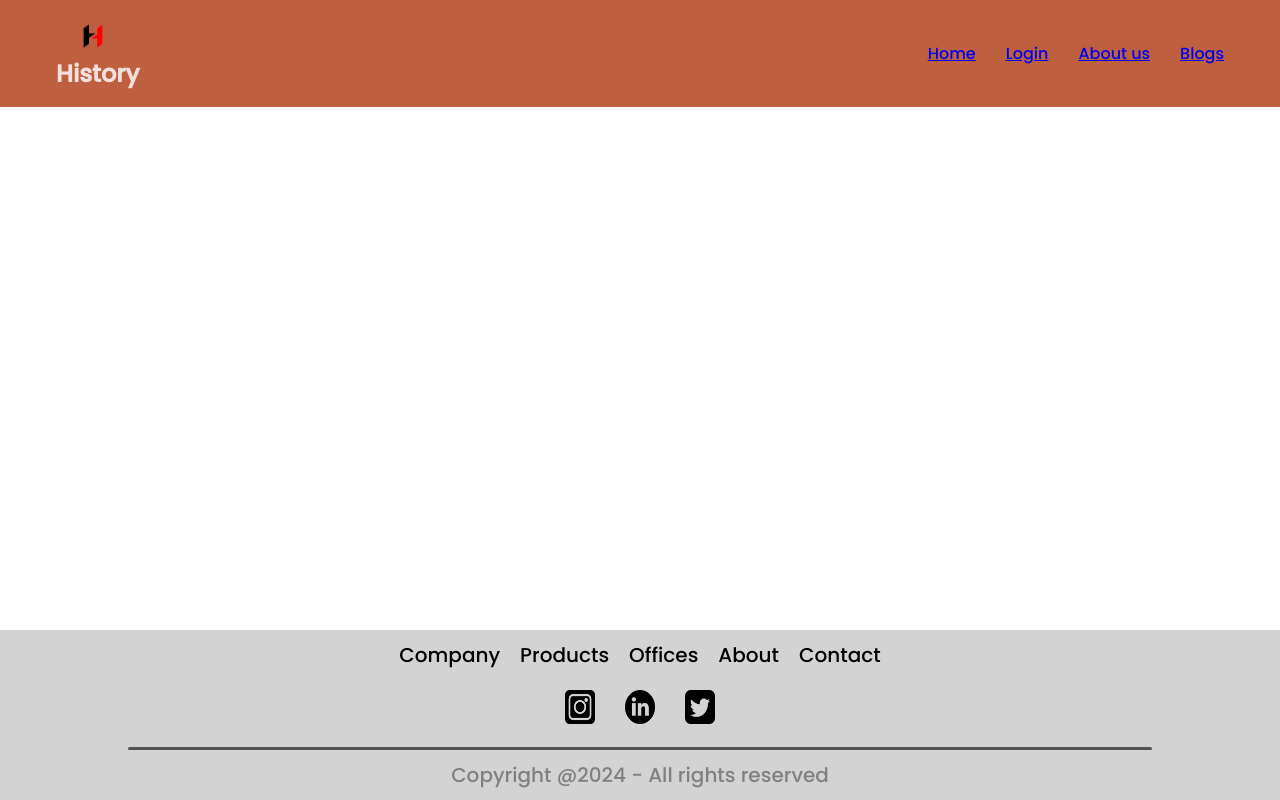
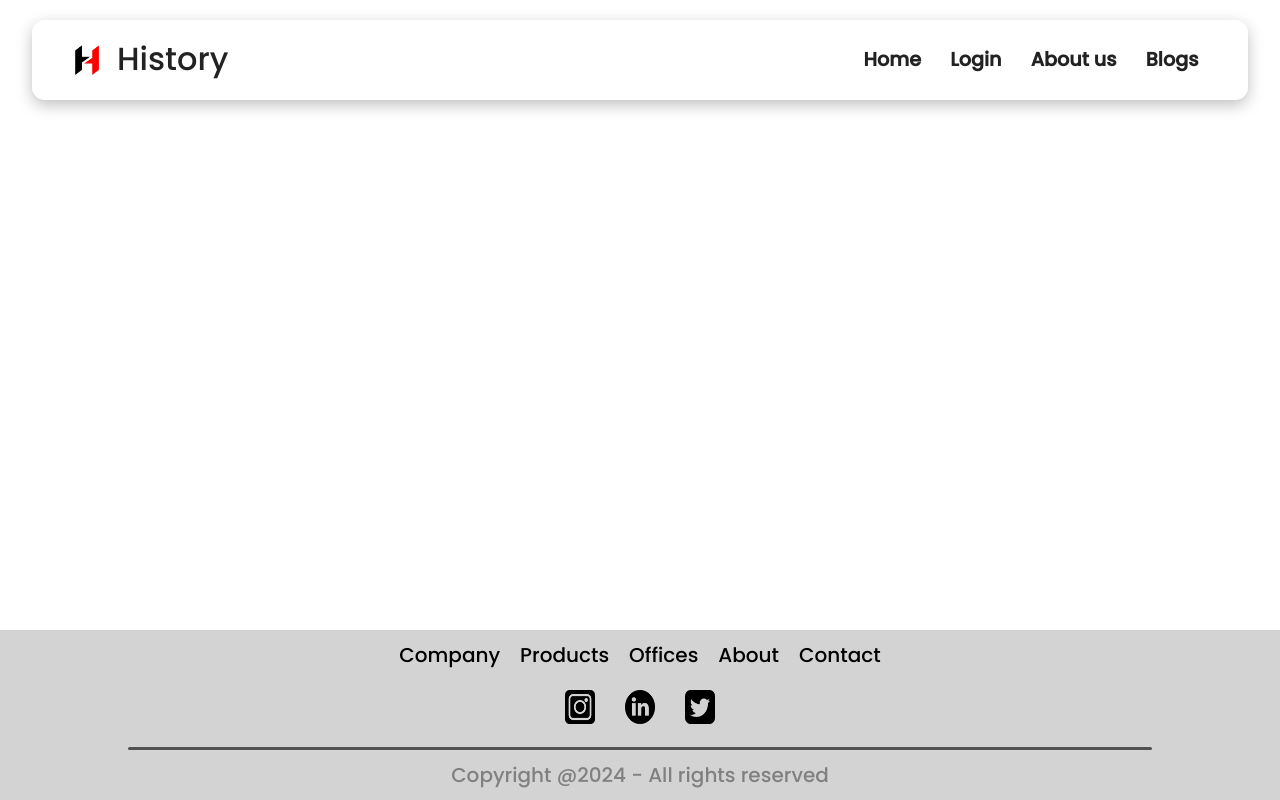
Before and after one commit to farhathullaM/Monumental, a React (Create React App) app: page / in a window 1280 px wide. Built offline with nearby package versions, Linux system fonts and the light colour scheme.

Commit message:
navbar style

```diff
--- a/src/Components/Navbar/Navbar.css
+++ b/src/Components/Navbar/Navbar.css
@@ -3,64 +3,102 @@
     display: flex;
     justify-content: space-between;
     align-items: center;
-    padding: 1rem;
+    padding: 0 30px;
+    box-shadow: 0 5px 15px 0 rgba(0,0,0,0.25);
+    width: 95%;
+    height: 80px;
+    border-radius: 13px;
     color: #f3e0dc;
-    background: #b54925e0;
-    height: 4%;
+    position: fixed;
+    top: 20px;
+    left: 50%;
+    transform: translate(-50%);
+    background: rgba(255,255,255,0.5);
+
 }
 .nav-logo{
     display: flex;
-    flex-direction: column;
-    align-items: center;
-    margin-left: 40px;
-    justify-content: center;
-}
-.nav-logo img {
-    max-height: 40px;
-    margin-right: 10px;
-}
-.nav-logo p{
-    color: #f3e0dc;
-    font-size: 17px;
-    font-weight: 500;
-}
-.nav-logo img{
-    cursor: pointer;
-}
-.nav-menu {
-    list-style: none;
-    display: flex;
-    gap: 30px;
-    margin-right: 40px;
-}
-.nav-menu li {
+    flex-direction: row;
     cursor: pointer;
 }
 
-.menu{
-    width: 50px;
-    height: 50px;
-    background: red;
-    display: none;
+.nav-logo img {
+    max-height: 50px;
+    margin-right: 5px;
 }
-  /* Media Query for responsiveness */
-@media (max-width: 500px) {
-/* .navbar {
-    flex-direction: row;
-    text-align: center;
-} */
-
-.nav-logo {
-    margin-bottom: 20px;
-}
-.menu{
-    display: block;
+.nav-logo h1{
+    color: #222;
+    font-size: 2rem;
+    font-weight: 500;
 }
 
 .nav-menu {
-    flex-direction: column;
+    display: grid;
+    grid-template-columns: repeat(6, auto);
+    gap: 5px;
+    list-style: none;
     align-items: center;
-    gap: 10px;
+}
+.navlink{
+    text-decoration: none;
+    color: #222;
+    font-size: 1.2rem;
+    font-weight: 600;
+    padding: 0.7rem 0.6rem;
+    white-space: nowrap;
+}
+.navlink i{
+    padding-right: 5px;
+}
+.navlink:hover{
+    background-color: #01959a;
+    color: #fff;
+    border-radius: 4px;
+    transition: all 0.2s ease-in-out;
+}
+.menu-icons{
     display: none;
 }
+.menu-icons .fa-times{
+    display: none;
 }
+
+@media (max-width: 720px) {
+    .navbar{
+        z-index: 99;
+    }
+    .nav-menu {
+        display: none;
+        flex-direction: column;
+        justify-content: flex-start;
+        background: white;
+        width: 100%;
+        height: auto;
+        position: absolute;
+        top: 0;
+        left: 0;
+        opacity: 1;
+        align-items: stretch;
+        padding: 80px 0 30px 0;
+        margin: 0;
+        z-index: -1;
+    }
+    .nav-open{
+        display: flex;
+    }
+    .navlink{
+        display: block;
+        width: 100%;
+        font-size: 1.2rem;
+        padding: 2rem 0;
+    }
+    .navlink:hover{
+        background-color: #01959a;
+        color: #fff;
+        border-radius: 4px;
+        transition: all 0.2s ease-in-out;
+    }
+    .menu-icons{
+        display: block;
+    }
+}
```
